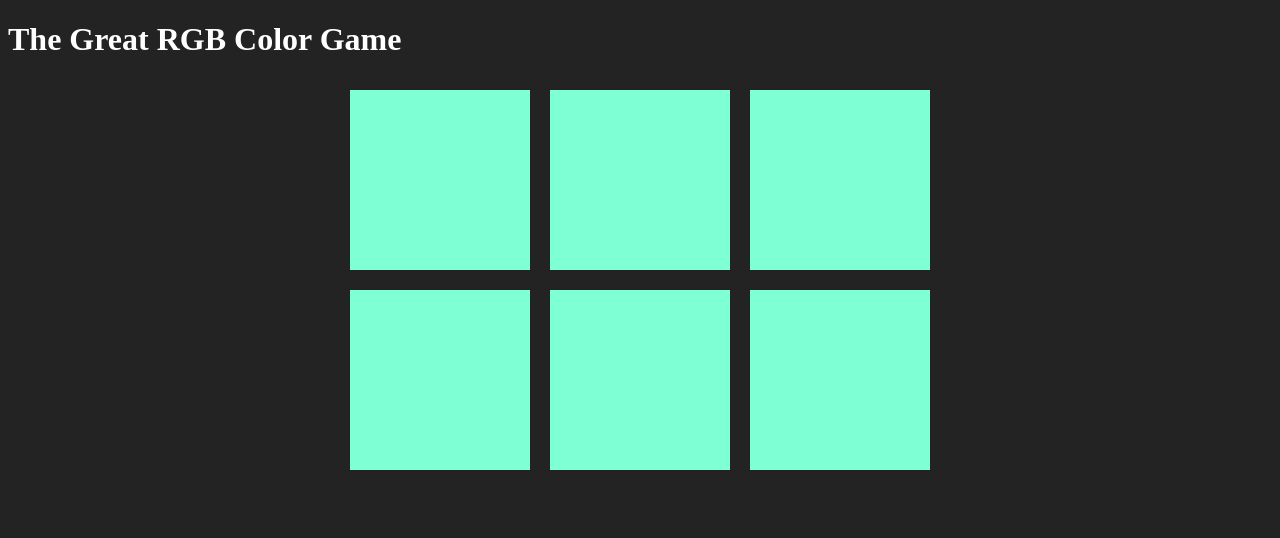
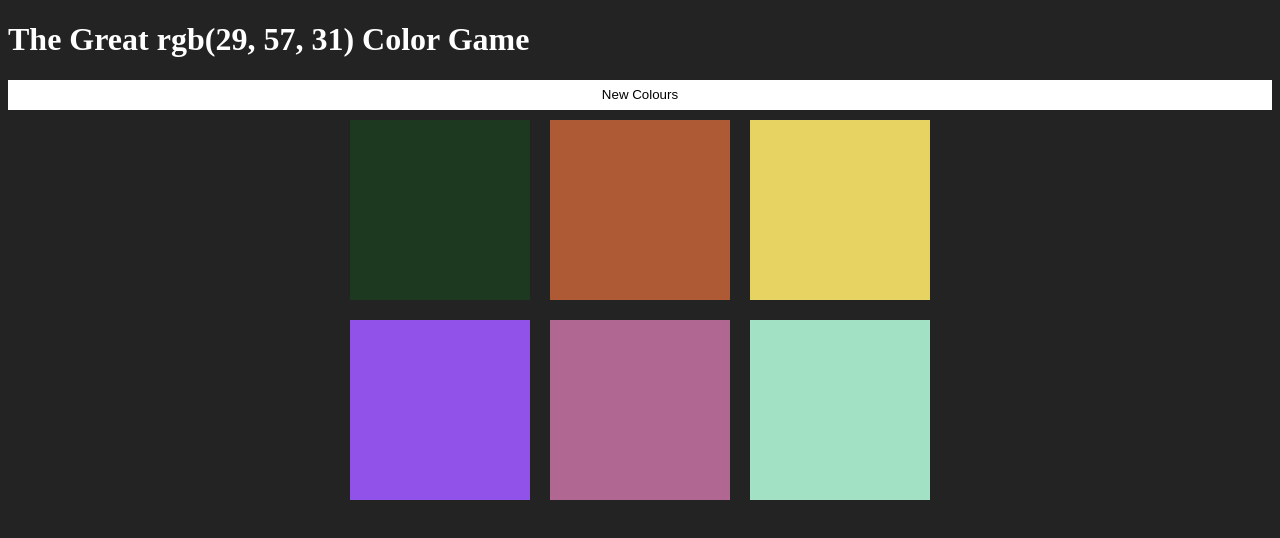
Before and after one commit to tjena007/Color-Game-Project, a plain HTML site: page color.html in a window 1280 px wide. Drawn offline with Linux system fonts and the light colour scheme.

Commit message:
Completed logic, added some extra functionality

```diff
--- a/color.css
+++ b/color.css
@@ -15,9 +15,26 @@ body {
   max-width: 600px;
 }
 #message {
-  color: white;
+  color: black;
 }
 
 h1 {
   color: white;
 }
+
+#stripe {
+  background-color: white;
+  height: 30px;
+  text-align: center;
+}
+
+#stripe button {
+  height: 30px;
+  background-color: white;
+  border: 0;
+}
+
+#stripe button:hover {
+  background-color: aquamarine;
+  border: 4px solid aquamarine;
+}
--- a/color.html
+++ b/color.html
@@ -8,7 +8,8 @@
   </head>
   <body>
     <h1>The Great <span id="colordisplay">RGB</span> Color Game</h1>
-    <div>
+    <div id="stripe">
+      <button id="newcolor">New Colours</button>
       <span id="message"></span>
     </div>
     <div class="container">
--- a/color.js
+++ b/color.js
@@ -1,9 +1,11 @@
 var colors = generateRandomColors(6);
 
 var squares = document.querySelectorAll(".square");
-
+var newcolor = document.querySelector("#newcolor");
 var pickedColor = pickColor();
 var colorDisplay = document.querySelector("#colordisplay");
+
+var h1 = document.querySelector("h1");
 colorDisplay.textContent = pickedColor;
 
 var message = document.querySelector("#message");
@@ -23,6 +25,7 @@ for (let index = 0; index < squares.length; index++) {
     else {
       message.textContent = "Correct";
       changeColor();
+      newcolor.textContent = "Play Again?";
     }
   });
 }
@@ -31,14 +34,44 @@ function changeColor() {
   for (let index = 0; index < squares.length; index++) {
     squares[index].style.backgroundColor = pickedColor;
   }
+  h1.style.backgroundColor = pickedColor;
 }
 
 function pickColor() {
-  //Math.floor(Math.random() * 256);
   var random = Math.floor(Math.random() * colors.length);
   return colors[random];
 }
 
 function generateRandomColors(num) {
   var arr = [];
+
+  for (let index = 0; index < num; index++) {
+    arr.push(randomColors());
+  }
+  return arr;
 }
+
+function randomColors() {
+  var red = Math.floor(Math.random() * 256);
+  var green = Math.floor(Math.random() * 256);
+  var blue = Math.floor(Math.random() * 256);
+
+  var a = "rgb(" + red + ", " + green + ", " + blue + ")";
+  return a;
+}
+
+newcolor.addEventListener("click", function () {
+  newcolor.textContent = "New Colours";
+  //generate colors
+  colors = generateRandomColors(6);
+  //assign new picked color
+  pickedColor = pickColor();
+  //chnage header
+  colorDisplay.textContent = pickedColor;
+  //generate colors
+  for (let index = 0; index < squares.length; index++) {
+    squares[index].style.backgroundColor = colors[index];
+  }
+  //reset header background
+  h1.style.background = "#232323";
+});
```
